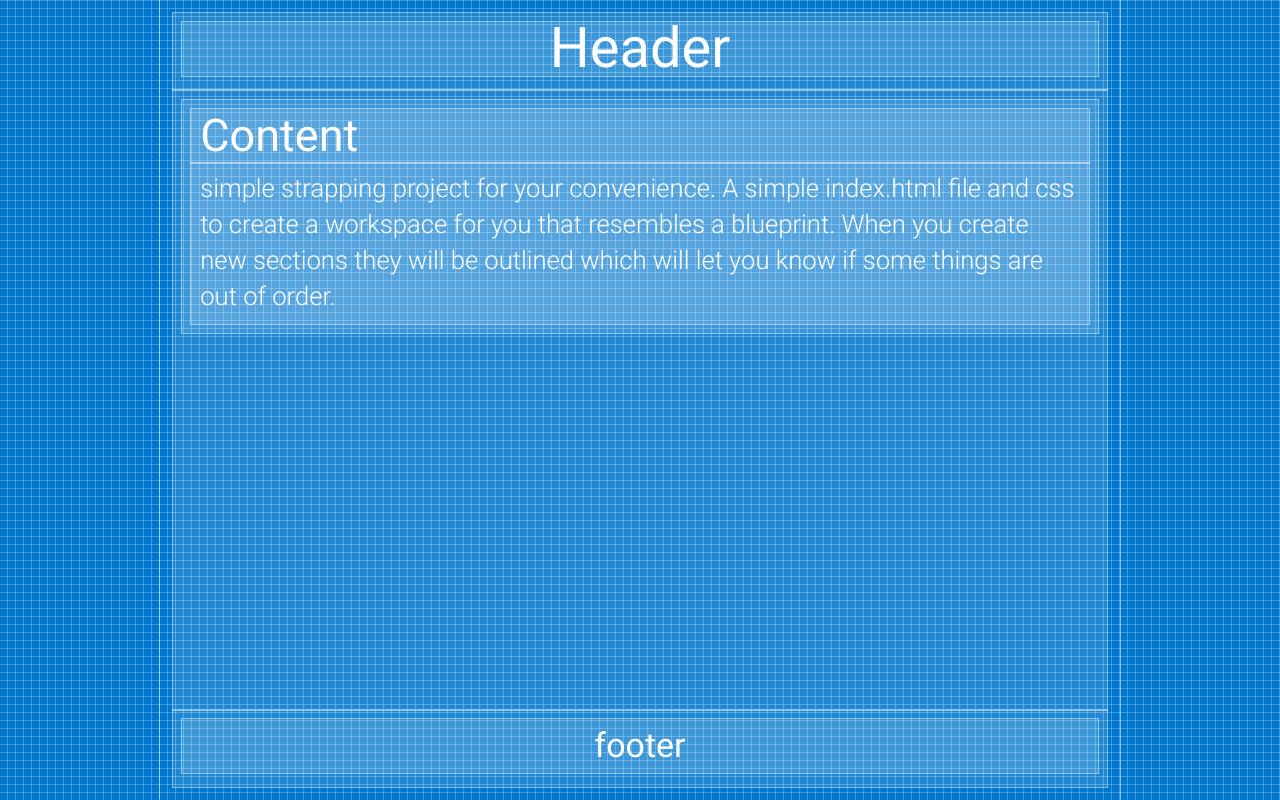
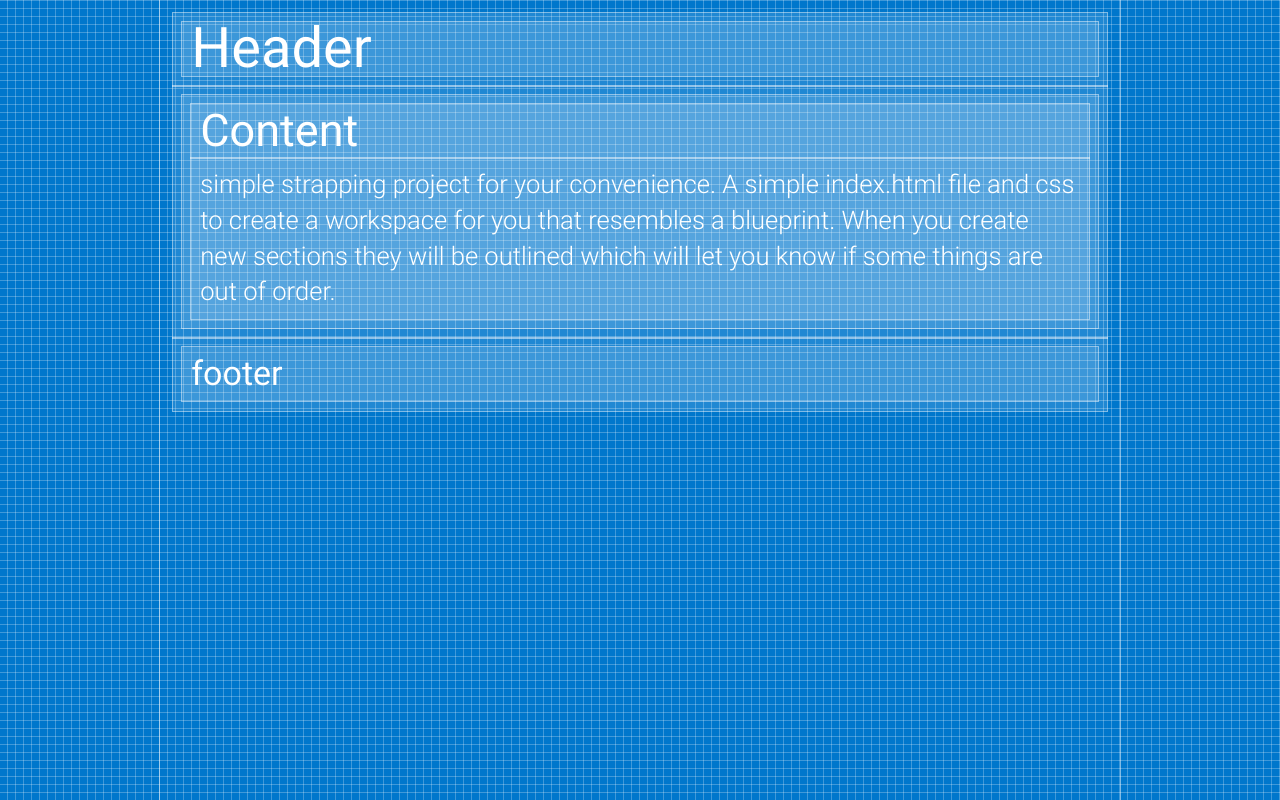
Before and after one commit to DevelDoe/DevelDevelStap, a plain HTML site: page index.html in a window 1280 px wide. Drawn offline with Linux system fonts and the light colour scheme.

Commit message:
removed heights

```diff
--- a/assets/css/default.css
+++ b/assets/css/default.css
@@ -41,17 +41,6 @@ body {
     background-size: 8px 8px;
     background-position: left top;
 }
-#header {
-    height: 10%;
-    text-align: center;
-}
-#content {
-    height: 80%;
-}
-#footer {
-    height: 10%;
-    text-align: center;
-}
 
 /**
  * HTML block-level elements
```
